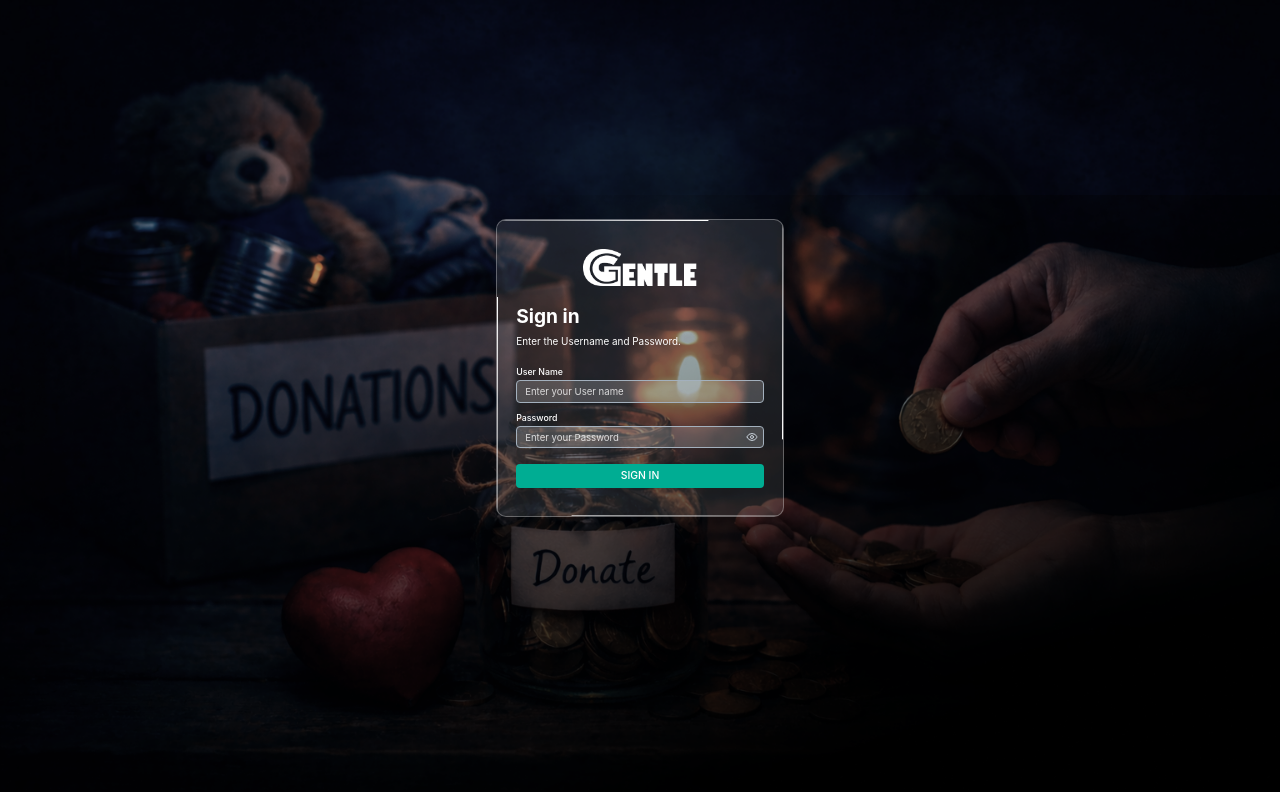
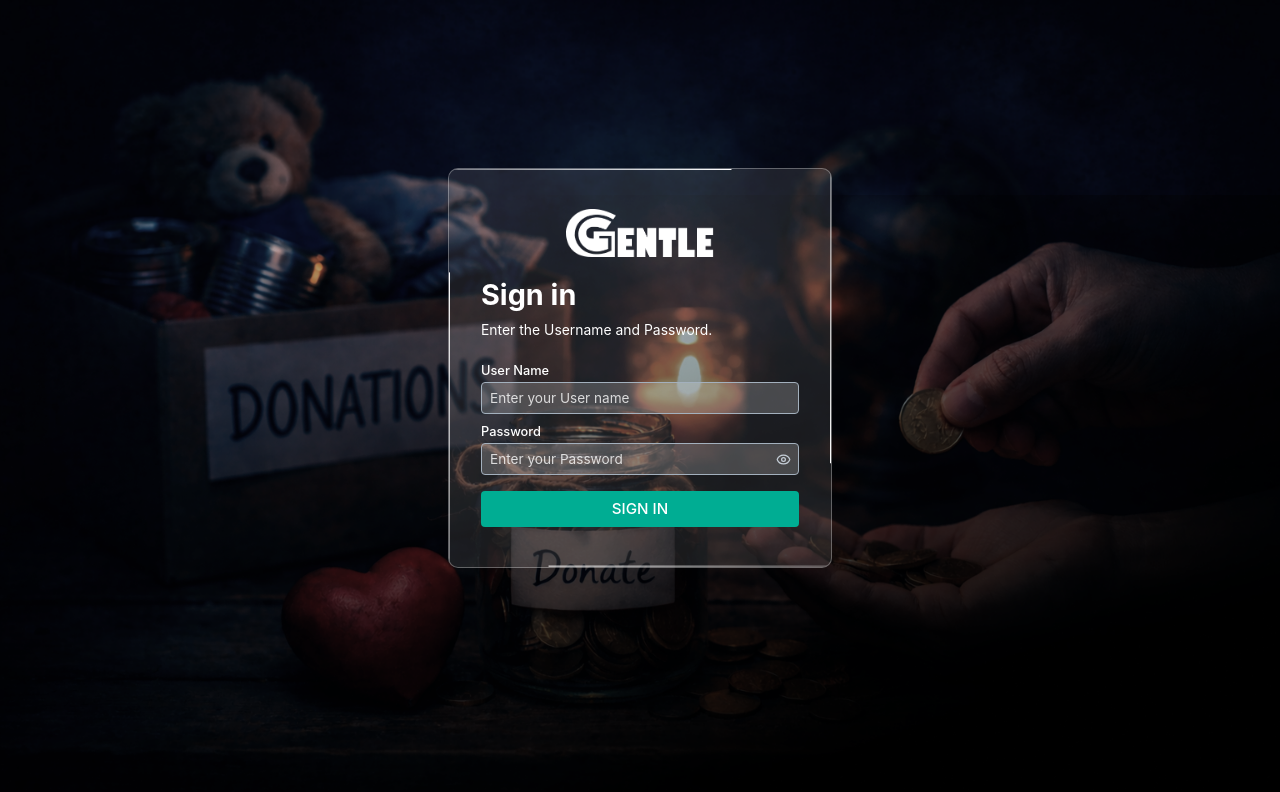
Before and after one commit to anakharajeev/gentle-frontend, a React app: page / in a window 1280 px wide. Shown: the top 792 px of the page. Built offline with nearby package versions, Linux system fonts and the light colour scheme; no server answers; the HTML template or start-up script is replaced by a standard one.

Commit message:
Update frontend styles

```diff
--- a/src/index.css
+++ b/src/index.css
@@ -196,13 +196,13 @@
   .login-box {
       background-color: rgba(255, 255, 255, 0.1);
       border: 1px solid rgba(255, 255, 255, 30%);
-      border-radius: 0.625rem;
-      padding: 1.8rem 1.2rem;
-      width: 18rem;
+      border-radius: .625rem;
+      width: 24rem;
       height: auto;
+      margin-bottom: 4rem;
+      padding: 2.5rem 2rem;
       position: relative;
       overflow: hidden;
-      margin-bottom: 4rem;
       z-index: 1;
   }
 
@@ -293,6 +293,8 @@
     display: flex;
     align-items: center;
     padding: 0rem 0.5rem;
+    height: 2rem;
+    font-size: .85rem;
     color: #ffffff;
   }
   .login-box input::placeholder {
@@ -302,8 +304,8 @@
     position: absolute;
     right: 0;
     top: 0;
-    width: 1.5rem;
-    height: 1.4rem;
+    width: 2rem;
+    height: 2rem;
     display: flex;
     align-items: center;
     justify-content: center;
@@ -314,6 +316,10 @@
   .show-btn:hover{
     color: #ffffff;
     transition: 1s;
+  }
+  .submit-btn{
+    height: 2.2rem;
+    font-size: .95rem;
   }
 }
 
--- a/src/pages/Login.jsx
+++ b/src/pages/Login.jsx
@@ -71,18 +71,18 @@ export default function Login() {
         <span></span>
 
         <div className="login-content">
-          <img src={logo} alt="logo" className="h-[2.3rem] mb-4 mx-auto" />
+          <img src={logo} alt="logo" className="h-[3rem] mb-4 mx-auto" />
 
-          <h1 className="text-white text-[1.2rem] font-bold mb-1">Sign in</h1>
-          <h6 className="text-white text-[0.62rem] font-normal mb-2">Enter the Username and Password.</h6>
+          <h1 className="text-white text-[1.8rem] font-bold mb-1">Sign in</h1>
+          <h6 className="text-white text-[0.87rem] font-normal mb-3">Enter the Username and Password.</h6>
 
           <div className="error-message">
-            {error && <p className="text-red-500 text-[0.6rem] mb-2">{error}</p>}
+            {error && <p className="text-red-500 text-[0.85rem] mb-2.5">{error}</p>}
           </div>
 
           <form onSubmit={handleSubmit} className="pt-2" noValidate>
             <div className="mb-2 flex flex-col gap-0.5">
-              <label htmlFor="username" className="text-[0.55rem] text-white font-medium">User Name</label>
+              <label htmlFor="username" className="text-[0.8rem] text-white font-medium">User Name</label>
               <input
                 type="text"
                 className="form-control w-full rounded"
@@ -94,7 +94,7 @@ export default function Login() {
             </div>
 
             <div className="mb-4 flex flex-col gap-0.5">
-              <label htmlFor="password" className="text-[0.55rem] text-white font-medium">Password</label>
+              <label htmlFor="password" className="text-[0.8rem] text-white font-medium">Password</label>
               <div className="relative">
                 <input
                   type={show ? "text" : "password"}
@@ -109,7 +109,7 @@ export default function Login() {
                   type="button"
                   onClick={() => setShow(!show)}
                 >
-                  {show ? <EyeOff size={12} /> : <Eye size={12} />}
+                  {show ? <EyeOff size={15} /> : <Eye size={15} />}
                 </button>
               </div>
             </div>
```
